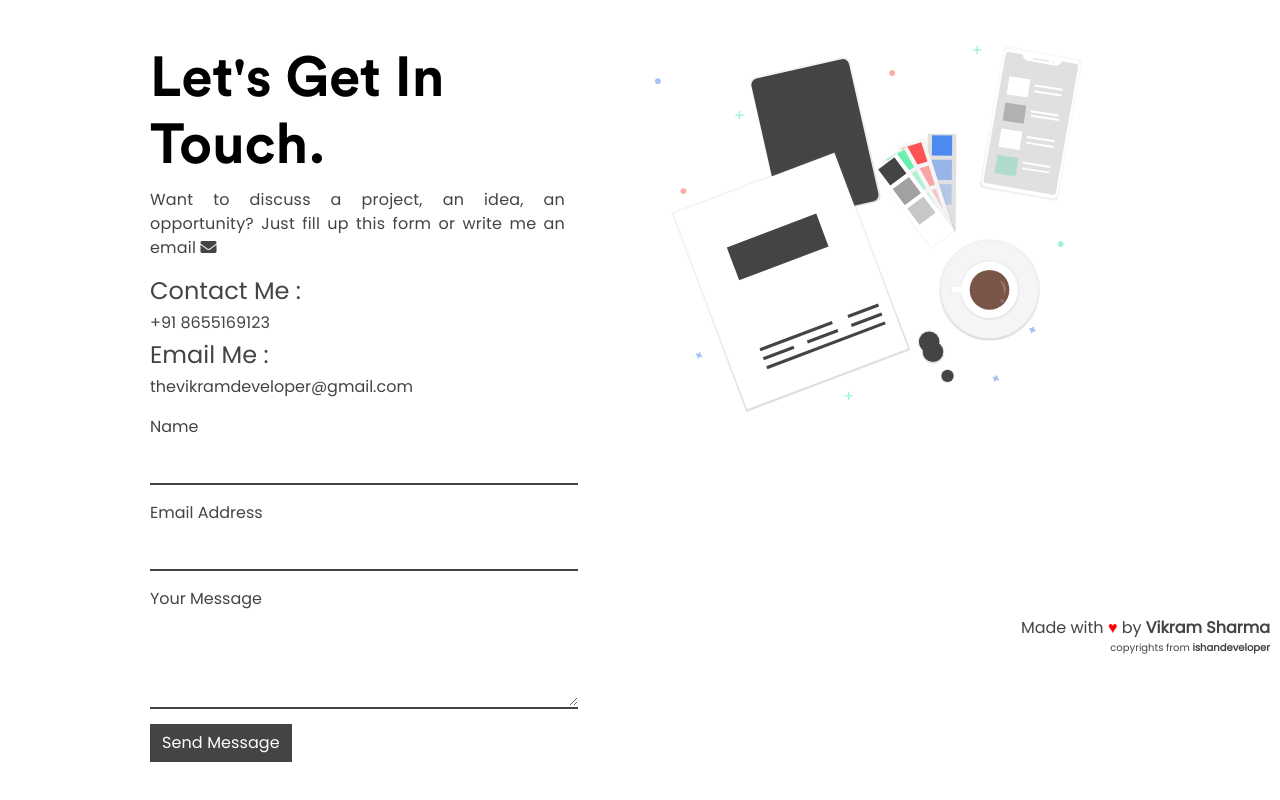
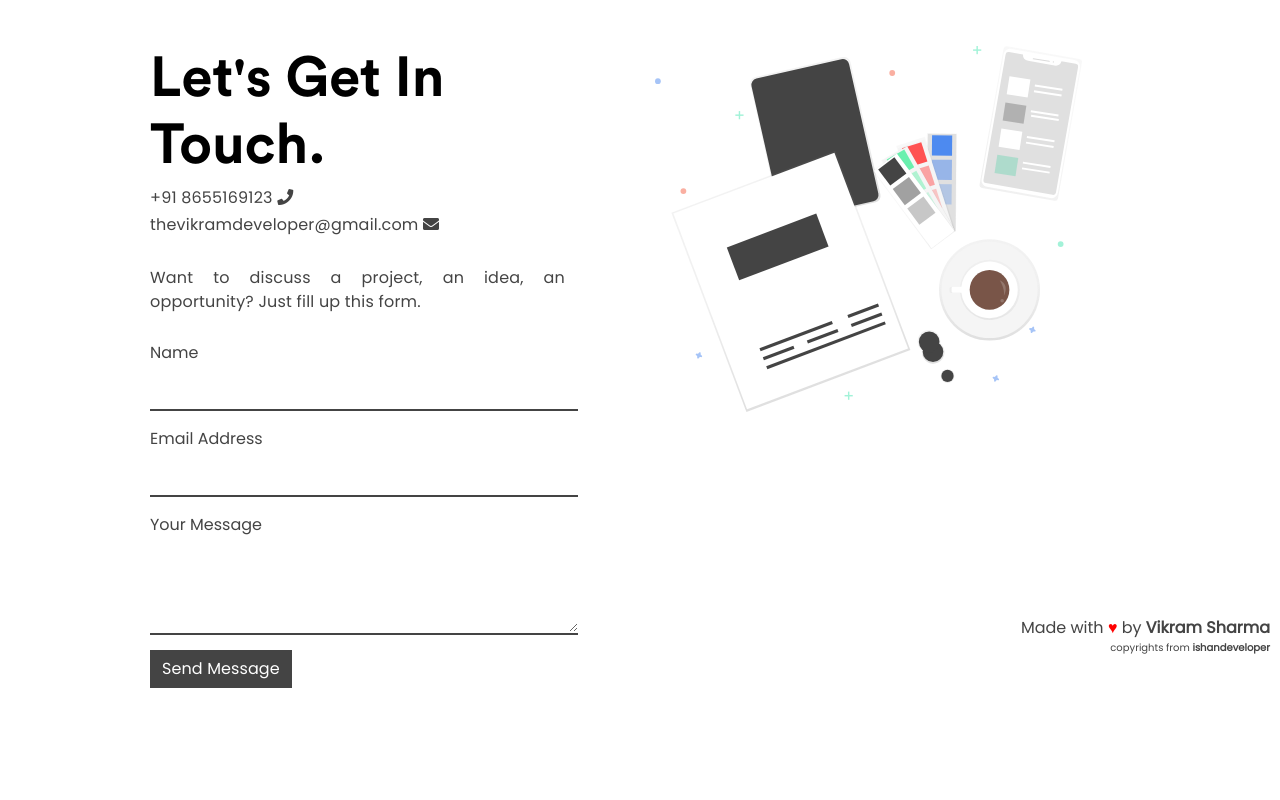
Before and after one commit to vikram-sharma1/PortFolio, a plain HTML site: page index.html in a window 1280 px wide. Shown: the part 2603-3403 px from the top of the page. After the commit the page ends 3341 px from the top, so only its background shows below. Drawn offline with nearby package versions, Linux system fonts and the light colour scheme; a script that the page names is missing.

Commit message:
contatct

```diff
--- a/index.html
+++ b/index.html
@@ -17,10 +17,12 @@
        <link rel="icon" type="image/x-icon" href="./assets/projects/logo.png">
 
 
+
     <meta name="apple-mobile-web-app-status-bar" content="#FFE1C4">
     <meta name="theme-color" content="#FFE1C4">
     <script src="assets/js/app.js"></script>
     <link rel="manifest" href="manifest.json">
+
 </head>
 
 <body >
@@ -233,15 +235,20 @@
     <div class="animated fadeIn row" style="width:100vw;animation-duration: 1.5s;" id="last_box">
         <div class="col-md-6" id="left-hero">
             <h1 class="hero-tag contact-hero animated fadeInLeft">Let's Get In Touch.</h1>
-            <p class="hero-des contact-des animated fadeIn delay-1s">Want to discuss a project, an idea, an
-                opportunity? Just fill up this
-                form or write me an email <a target="_blank" href="mailto:thevikramdeveloper@gmail.com"><i
-                        class="fas fa-envelope"></i></a>
-            </p>
-            <h4>Contact Me :</h4>
-            <h6>+91 8655169123</h6>
-            <h4>Email Me :</h4>
-            <h6>thevikramdeveloper@gmail.com</h6>
+
+            <!-- <h4>Contact Me :</h4> -->
+            <h6 class="hero-des contact-des animated fadeIn delay-1s">+91 8655169123 <a target="_blank" href="tel:8655169123"><i
+                class="fas fa-phone"></i></a> </h6>
+            <!-- <h4>Email Me :</h4> -->
+
+
+            <h6 class="hero-des contact-des animated fadeIn delay-1s">thevikramdeveloper@gmail.com <a target="_blank" href="mailto:thevikramdeveloper@gmail.com"><i
+                class="fas fa-envelope"></i></a></h6>
+                <br>
+                <p class="hero-des contact-des animated fadeIn delay-1s">Want to discuss a project, an idea, an
+                    opportunity? Just fill up this
+                    form.
+                </p>
             <form class="input-container" method="POST"
                 action="https://formspree.io/f/xknyzzkb">
                 <div class="form-group"><label for="name">Name</label><input type="text" name="name" id="name"
```
